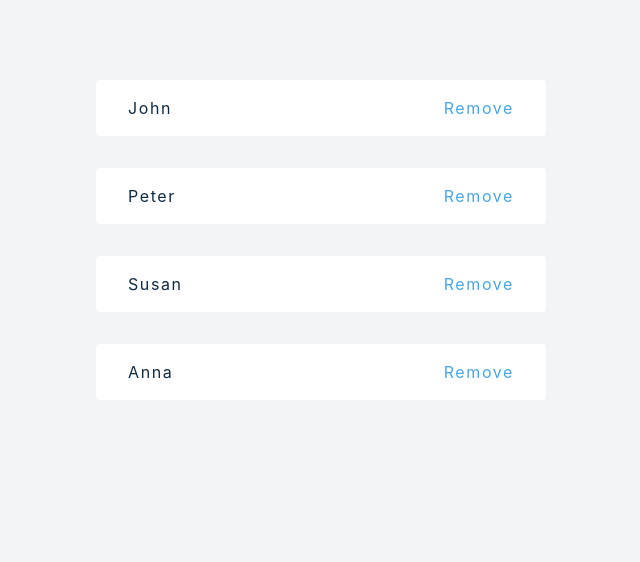
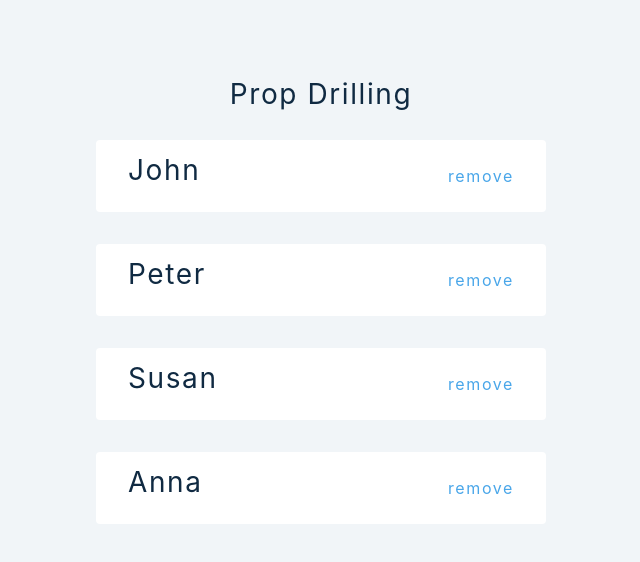
Before and after one commit to yelosolutions/React-Advanced, a React (Create React App) app in the folder second-app/: page / in a window 1280 px wide. Shown: the top 562 px of the page, without its empty margins (319-959 px from the left). Built offline with nearby package versions, Linux system fonts and the light colour scheme.

Commit message:
the not-so-efficent Prop drilling

```diff
--- a/second-app/src/tutorial/7-prop-drilling/final/1-prop-drilling.js
+++ b/second-app/src/tutorial/7-prop-drilling/final/1-prop-drilling.js
@@ -34,7 +34,7 @@ const PropDrilling = () => {
     );
     };
 
-    const SinglePerson = ({ id, name, removePerson }) => {
+    const SinglePerson = ({name, removePerson }) => {
     return (
         <div className='item'>
         <h4>{name}</h4>
--- a/second-app/src/tutorial/7-prop-drilling/setup/1-prop-drilling.js
+++ b/second-app/src/tutorial/7-prop-drilling/setup/1-prop-drilling.js
@@ -1,32 +1,45 @@
 import React, {useState} from 'react';
 import { data } from '../../../data';
 
-//propdrilling - in case of more conponents
-//fix - context api, redux(for more complex cases)
+/** Prop Drilling - passing data from parent to child component through
+    multiple levels of nesting(as the removeItem function in this case)
+ * - can be used in case of more components
+ * - might be cumbersome
+ * fix - context api, redux(for more complex cases)
+*/
 
 const PropDrilling = () => {
     const [people, setPeople] = useState(data);
 
-    // const removeItem = (id) => {
-    //     setPeople(people.filter((person) => id !== person.id));
-    // };
+    const removeItem = (id) => {
+        setPeople((people) => {
+            return people.filter((person) => person.id !== id);
+        });
+    };
 
     return <section>
-        <List people={people}/>
+        <h3>Prop Drilling</h3>
+        <List people={people} removeItem={removeItem}/>
     </section>
 };
 
-const List = ({                                                                                                 people}) => {
-    return (<>
+const List = ({people, removeItem}) => {
+    return <>
     {people.map((person) => {
-        const {id, name} = person;
-        return <div key={id} className="item">
-            <h4>{name}</h4>
-            <button>Remove</button>
-        </div>
+        return <SinglePerson
+            key={person.id}
+            {...person}
+            removeItem={removeItem}
+        />
     })}
     </>
-    );
+};
+
+const SinglePerson = ({id, name, removeItem }) => {
+    return <div className='item'>
+        <h3>{name}</h3>
+        <button onClick={() => removeItem(id)}>remove</button>
+    </div>
 };
 
 export default PropDrilling;
```
